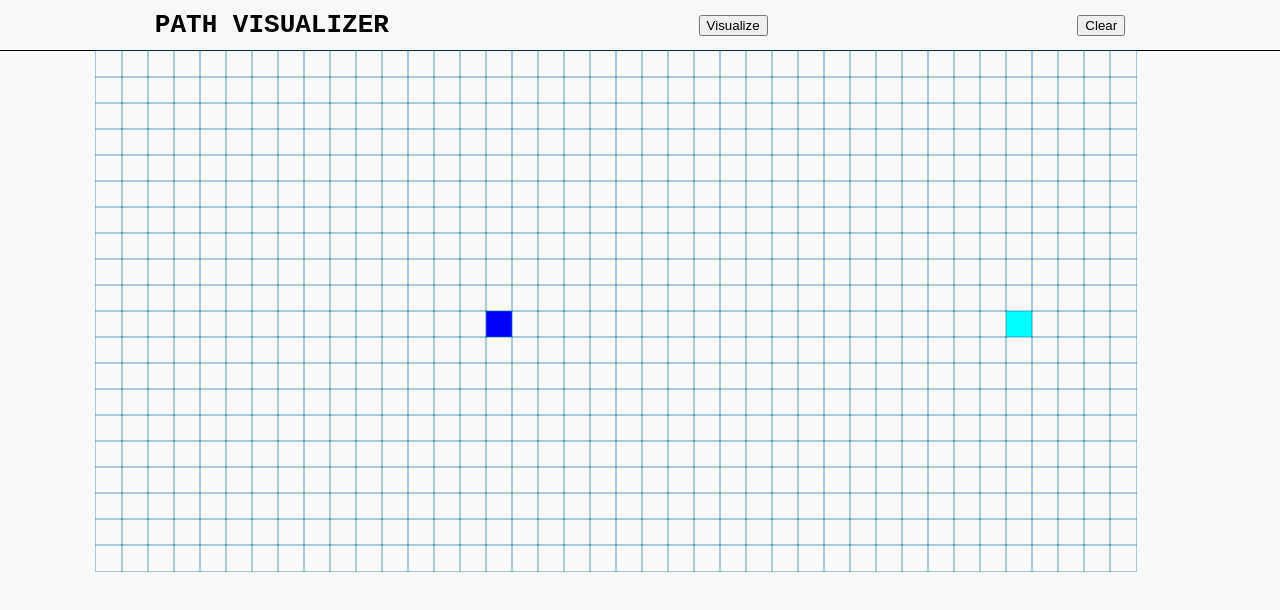
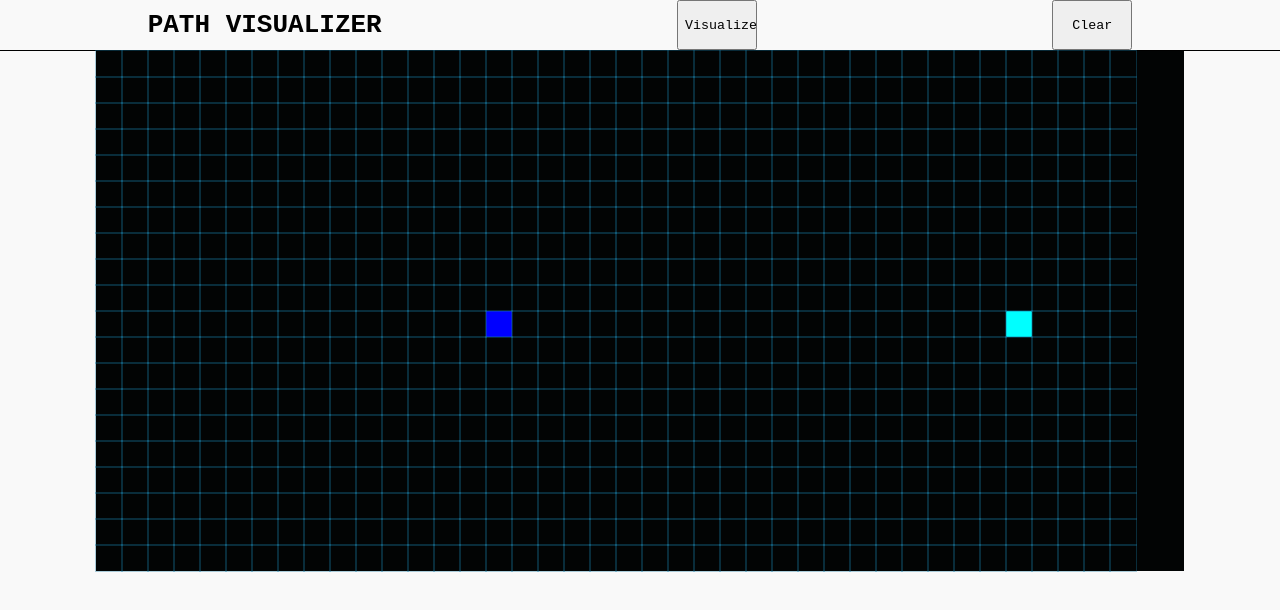
Before and after one commit to H-Tambourou/path-visualizer-app, a React (Create React App) app: page / in a window 1280 px wide. Shown: the top 610 px of the page. Built offline with nearby package versions, Linux system fonts and the light colour scheme.

Commit message:
Change clear function

```diff
--- a/src/App.css
+++ b/src/App.css
@@ -23,13 +23,25 @@
   justify-content: space-around;
 }
 
+.menu h1 {
+  font-family: monospace;
+}
+
+.menu button {
+  height: 100%;
+  color: black;
+  font-family: monospace;
+  width: 80px;
+}
+
+.menu button:hover {
+  background-color: aqua;
+}
+
 .grid {
   margin: auto;
   width: 85%;
-}
-
-.menu h1 {
-  font-family: monospace;
+  background-color: #020404;
 }
 
 .node {
@@ -87,7 +99,7 @@
 }
 
 .node-wall {
-  background-color: rgb(12, 53, 71);
+  background-color: rgb(49 157 205);
 }
 
 .node-shortest-path {
@@ -104,16 +116,16 @@
 @keyframes shortestPath {
   0% {
     transform: scale(0.6);
-    background-color: brown;
+    background-color: rgb(171, 59, 208);
   }
 
   50% {
     transform: scale(1.4);
-    background-color: rgb(255, 254, 106);
+    background-color: rgba(170, 46, 237, 0.888);
   }
 
   100% {
     transform: scale(1);
-    background-color: greenyellow;
+    background-color: rgb(126, 5, 255);
   }
 }
--- a/src/Main.tsx
+++ b/src/Main.tsx
@@ -101,11 +101,9 @@ const Main = () => {
   };
 
   const clearPath = () => {
-    setGrid([]);
     const newGrid = getInitialGrid();
     setGrid(newGrid);
   };
-  console.log(grid)
 
   return(
     <div className="Main">
```
